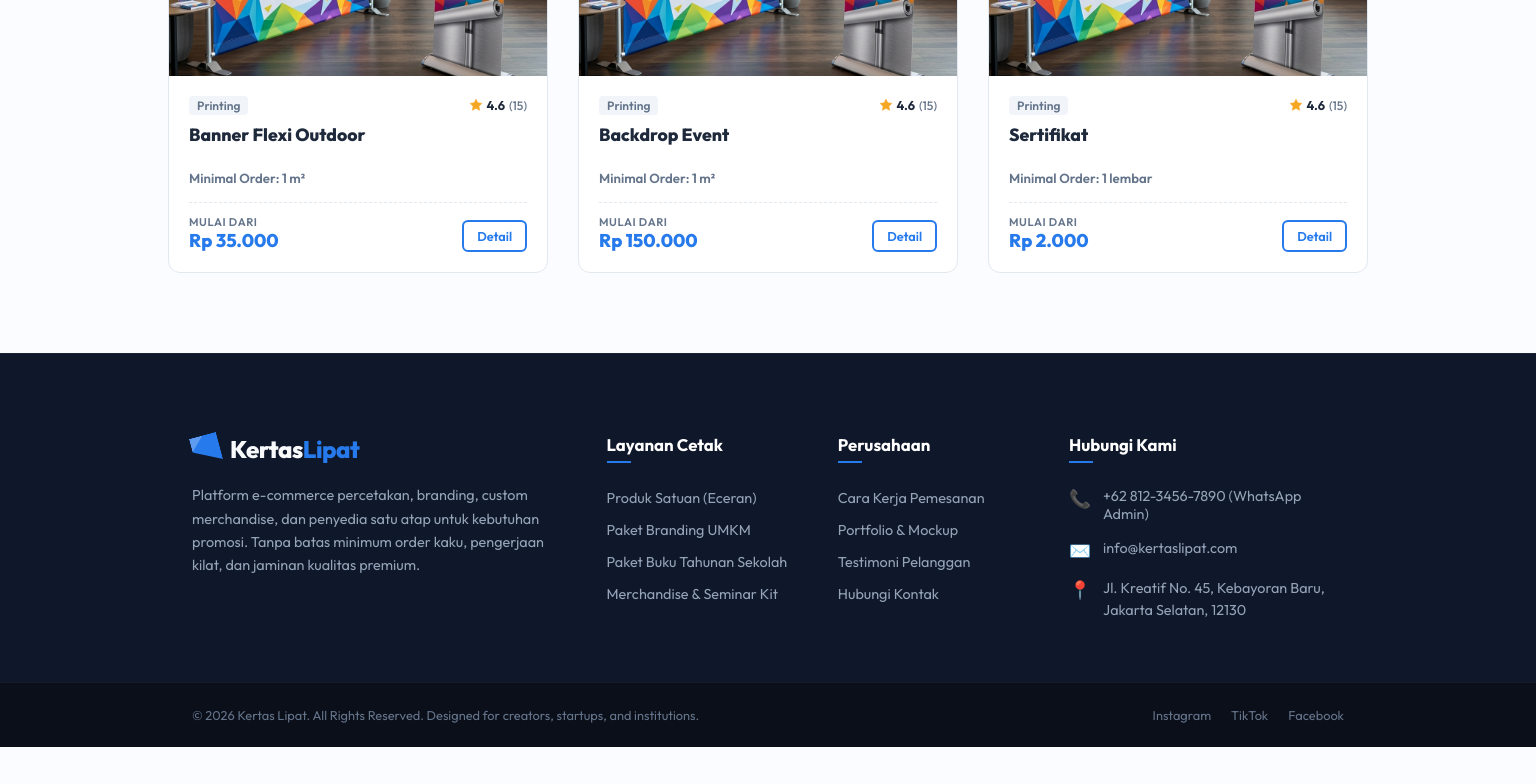
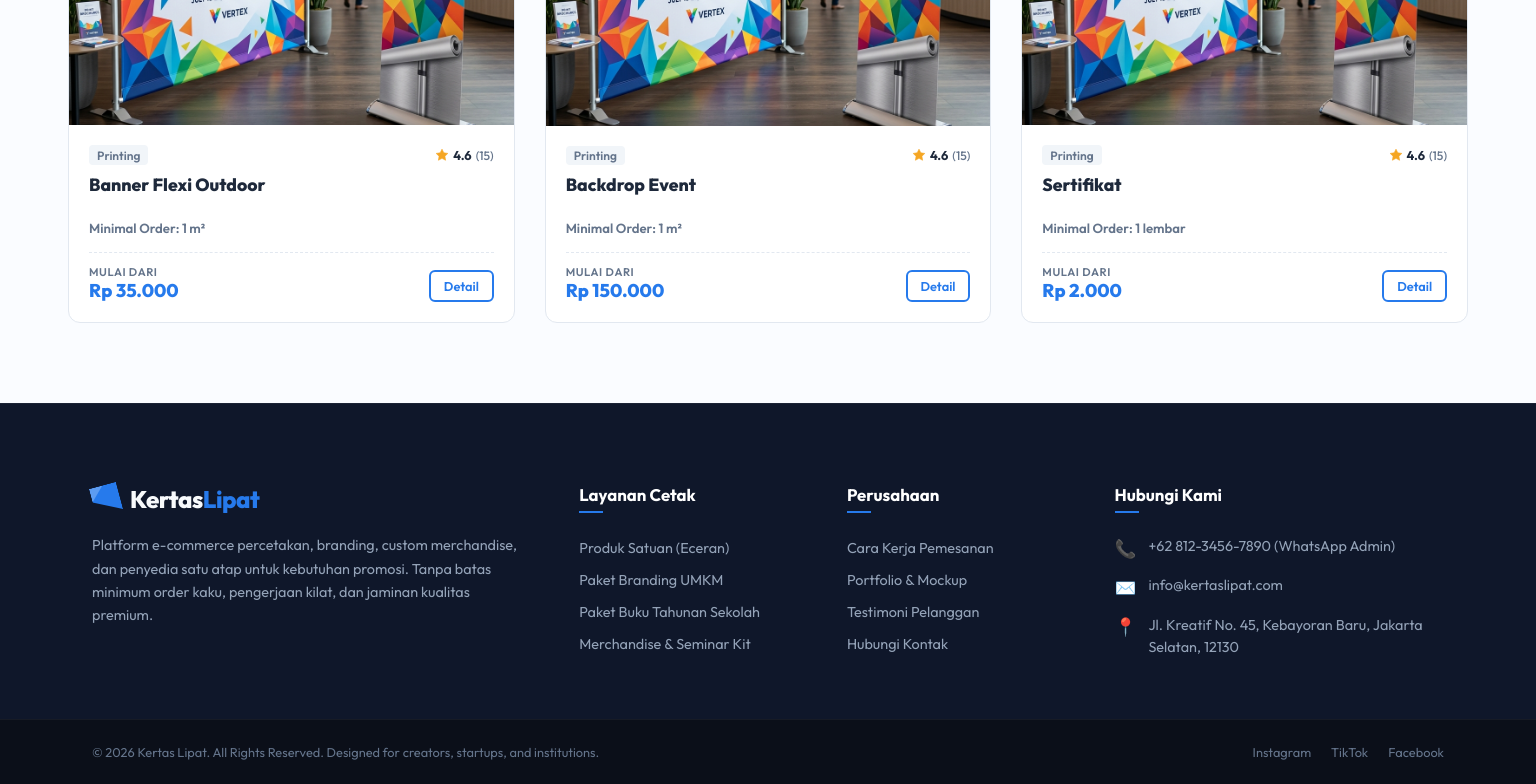
Before and after one commit to Ardiyanto24/mockup-website-kertas-lipat, a Next.js app: page /products/kl-prt-01 in a window 1536 px wide. Shown: the part 1556-2340 px from the top of the page. Before the commit the page ends 2303 px from the top, so only its background shows below. Built offline with nearby package versions, Linux system fonts and the light colour scheme.

Commit message:
style(catalog): adapt grid layout on ultra-wide screens to expand container and show 4-5 product columns

```diff
--- a/src/app/(public)/globals.css
+++ b/src/app/(public)/globals.css
@@ -89,6 +89,18 @@ ul {
   padding-left: 24px;
 }
 
+@media (min-width: 1400px) {
+  .container {
+    max-width: 1400px;
+  }
+}
+
+@media (min-width: 1600px) {
+  .container {
+    max-width: 1600px;
+  }
+}
+
 @media (max-width: 768px) {
   .container {
     padding-right: 16px;
```
Also changed, not shown: src/components/organisms/products/ProductsCatalogSection/ProductsCatalogSection.module.css (+12 -0 lines).
